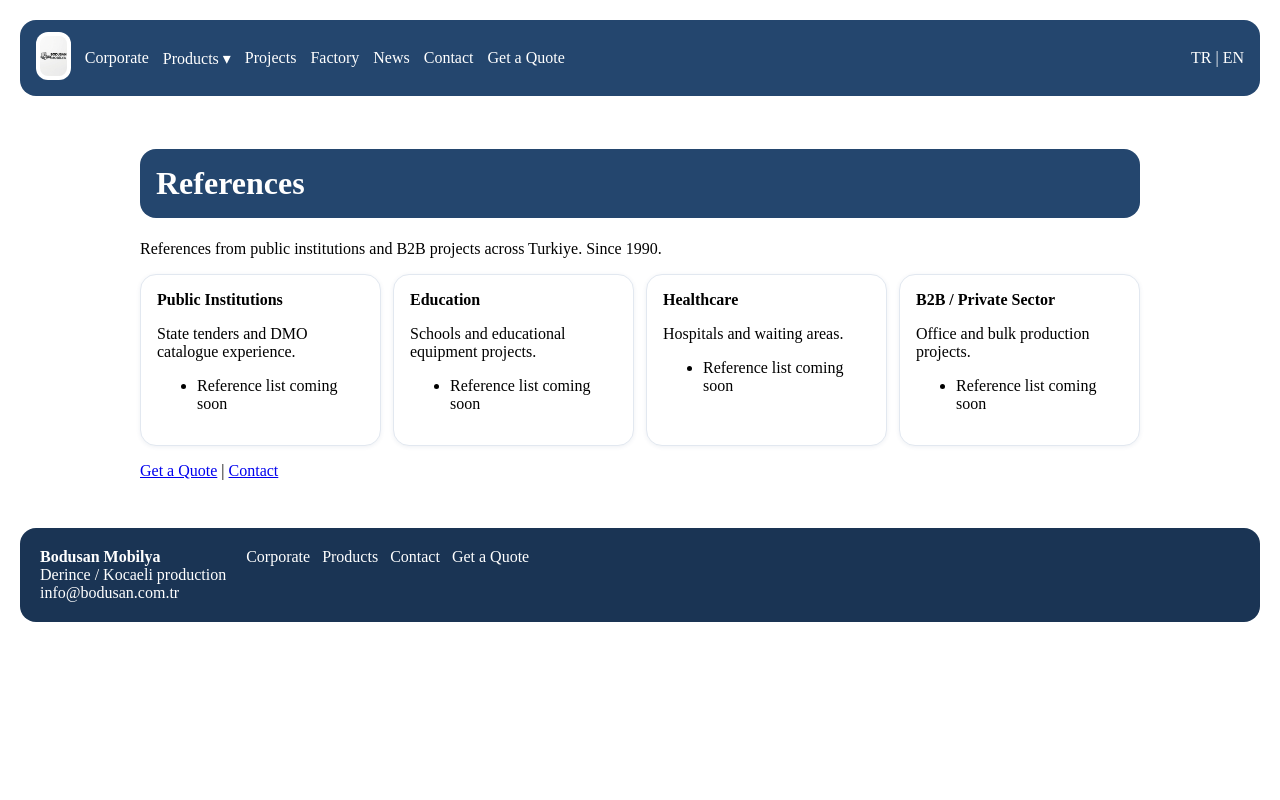
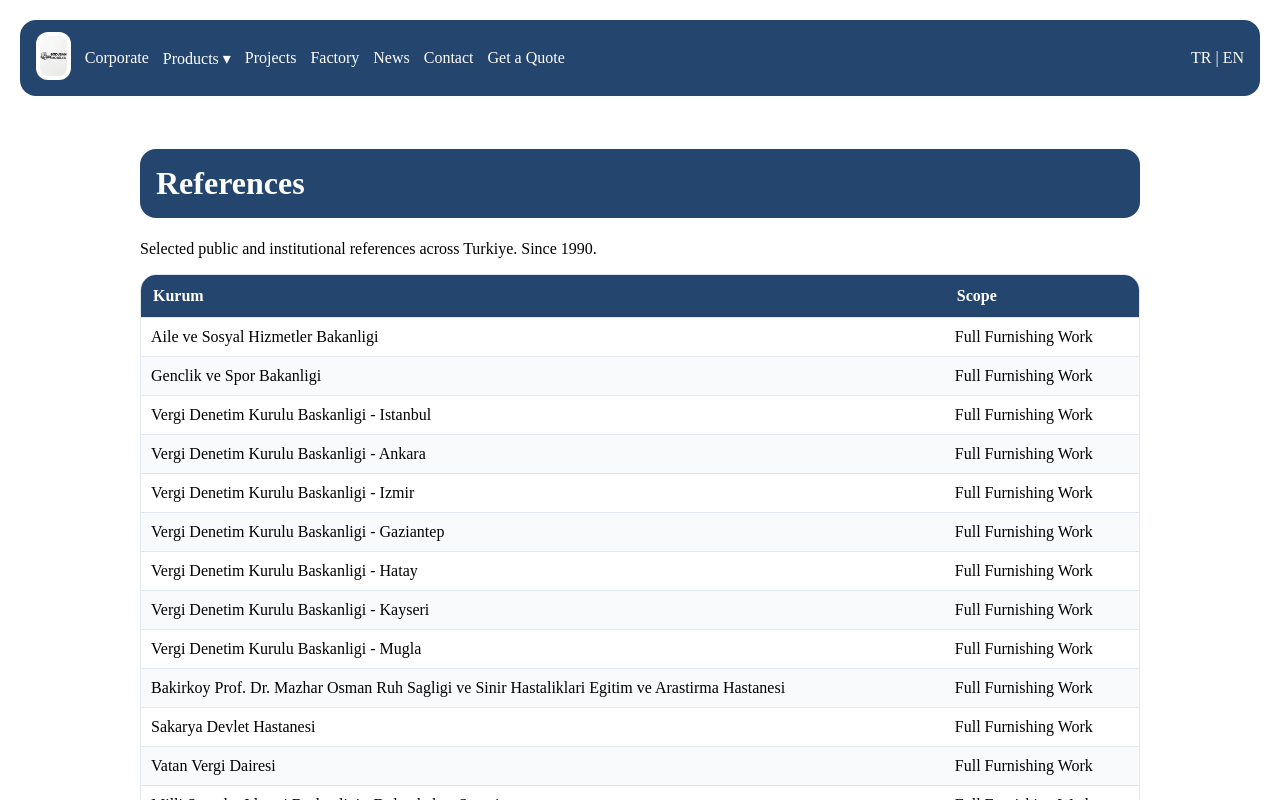
Before and after one commit to ilker-source/bodusan-mobilya, a Next.js app: page /en/projeler in a window 1280 px wide. Shown: the top 800 px of the page. Built offline with nearby package versions, Linux system fonts and the light colour scheme; no server answers; the database is empty.

Commit message:
referanslar tam isim tablo

```diff
--- a/src/app/[locale]/projeler/page.tsx
+++ b/src/app/[locale]/projeler/page.tsx
@@ -1,15 +1,5 @@
 import Link from "next/link";
 export default function Projeler({params:{locale}}:{params:{locale:string}}){
 const en=locale==='en';
-const gruplar = en ? [
-{baslik:"Public Institutions", aciklama:"State tenders and DMO catalogue experience.", isler:["Reference list coming soon"]},
-{baslik:"Education", aciklama:"Schools and educational equipment projects.", isler:["Reference list coming soon"]},
-{baslik:"Healthcare", aciklama:"Hospitals and waiting areas.", isler:["Reference list coming soon"]},
-{baslik:"B2B / Private Sector", aciklama:"Office and bulk production projects.", isler:["Reference list coming soon"]},
-] : [
-{baslik:"Kamu Kurumlari", aciklama:"Devlet ihaleleri ve DMO katalog tecrubesi.", isler:["Liste yarin eklenecek"]},
-{baslik:"Egitim", aciklama:"Okullar ve egitim donatim projeleri.", isler:["Liste yarin eklenecek"]},
-{baslik:"Saglik", aciklama:"Hastaneler ve bekleme alanlari.", isler:["Liste yarin eklenecek"]},
-{baslik:"B2B / Ozel Sektor", aciklama:"Ofis ve toplu uretim projeleri.", isler:["Liste yarin eklenecek"]},
-];
-return (<div style={{padding:20,maxWidth:1000,margin:"0 auto"}}><h1 style={{background:"#24466E",color:"#fff",padding:16,borderRadius:16}}>{en?"References":"Referanslarimiz"}</h1><p>{en?"References from public institutions and B2B projects across Turkiye. Since 1990.":"Turkiye genelinde kamu kurumlari ve B2B projelerden referanslarimiz. 1990'dan beri."}</p><div style={{display:"grid",gridTemplateColumns:"repeat(auto-fill,minmax(220px,1fr))",gap:12,marginTop:16}}>{gruplar.map((g)=>(<div key={g.baslik} style={{border:"1px solid #e2e8f0",borderRadius:16,padding:16,background:"#fff",boxShadow:"0 1px 4px rgba(36,70,110,0.08)"}}><b>{g.baslik}</b><p>{g.aciklama}</p><ul>{g.isler.map((i)=>(<li key={i}>{i}</li>))}</ul></div>))}</div><p style={{marginTop:16}}><Link href={`/${locale}/teklif-al`}>{en?"Get a Quote":"Teklif Al"}</Link> | <Link href={`/${locale}/iletisim`}>{en?"Contact":"Iletisim"}</Link></p></div>);}
+const refs=["Aile ve Sosyal Hizmetler Bakanligi","Genclik ve Spor Bakanligi","Vergi Denetim Kurulu Baskanligi - Istanbul","Vergi Denetim Kurulu Baskanligi - Ankara","Vergi Denetim Kurulu Baskanligi - Izmir","Vergi Denetim Kurulu Baskanligi - Gaziantep","Vergi Denetim Kurulu Baskanligi - Hatay","Vergi Denetim Kurulu Baskanligi - Kayseri","Vergi Denetim Kurulu Baskanligi - Mugla","Bakirkoy Prof. Dr. Mazhar Osman Ruh Sagligi ve Sinir Hastaliklari Egitim ve Arastirma Hastanesi","Sakarya Devlet Hastanesi","Vatan Vergi Dairesi","Milli Saraylar Idaresi Baskanligi - Dolmabahce Sarayi","Kocaeli Universitesi","Sakarya Universitesi","Burdur Universitesi","Kutahya Dumlupinar Universitesi","Kocaeli Buyuksehir Belediyesi","Milli Egitim Bakanligi - Egitim Arac Gerecleri Daire Baskanligi","Balmumcu Jandarma Sosyal Tesisleri","Deniz Harp Okulu - Heybeliada","Kuleli Askeri Lisesi","Milli Savunma Universitesi - Levent Maltepe","Gaziantep Polis Evi","Yozgat Il Emniyet Mudurlugu","Turkiye Belediyeler Birligi - Ankara"];
+return (<div style={{padding:20,maxWidth:1000,margin:"0 auto"}}><h1 style={{background:"#24466E",color:"#fff",padding:16,borderRadius:16}}>{en?"References":"Referanslarimiz"}</h1><p>{en?"Selected public and institutional references across Turkiye. Since 1990.":"Turkiye genelinden secili kamu ve kurumsal referanslarimiz. 1990 dan beri."}</p><div style={{overflowX:"auto",marginTop:16,border:"1px solid #e2e8f0",borderRadius:16,background:"#fff"}}><table style={{width:"100%",borderCollapse:"collapse"}}><thead><tr style={{background:"#24466E",color:"#fff"}}><th style={{textAlign:"left",padding:12}}>Kurum</th><th style={{textAlign:"left",padding:12}}>{en?"Scope":"Is"}</th></tr></thead><tbody>{refs.map((r,i)=>(<tr key={r} style={{background:i%2?"#f8fafc":"#fff",borderTop:"1px solid #e2e8f0"}}><td style={{padding:10}}>{r}</td><td style={{padding:10}}>{en?"Full Furnishing Work":"Tum Tefrisat Isi"}</td></tr>))}</tbody></table></div><p style={{marginTop:16}}><Link href={`/${locale}/teklif-al`}>{en?"Get a Quote":"Teklif Al"}</Link> | <Link href={`/${locale}/iletisim`}>{en?"Contact":"Iletisim"}</Link></p></div>);}
```
